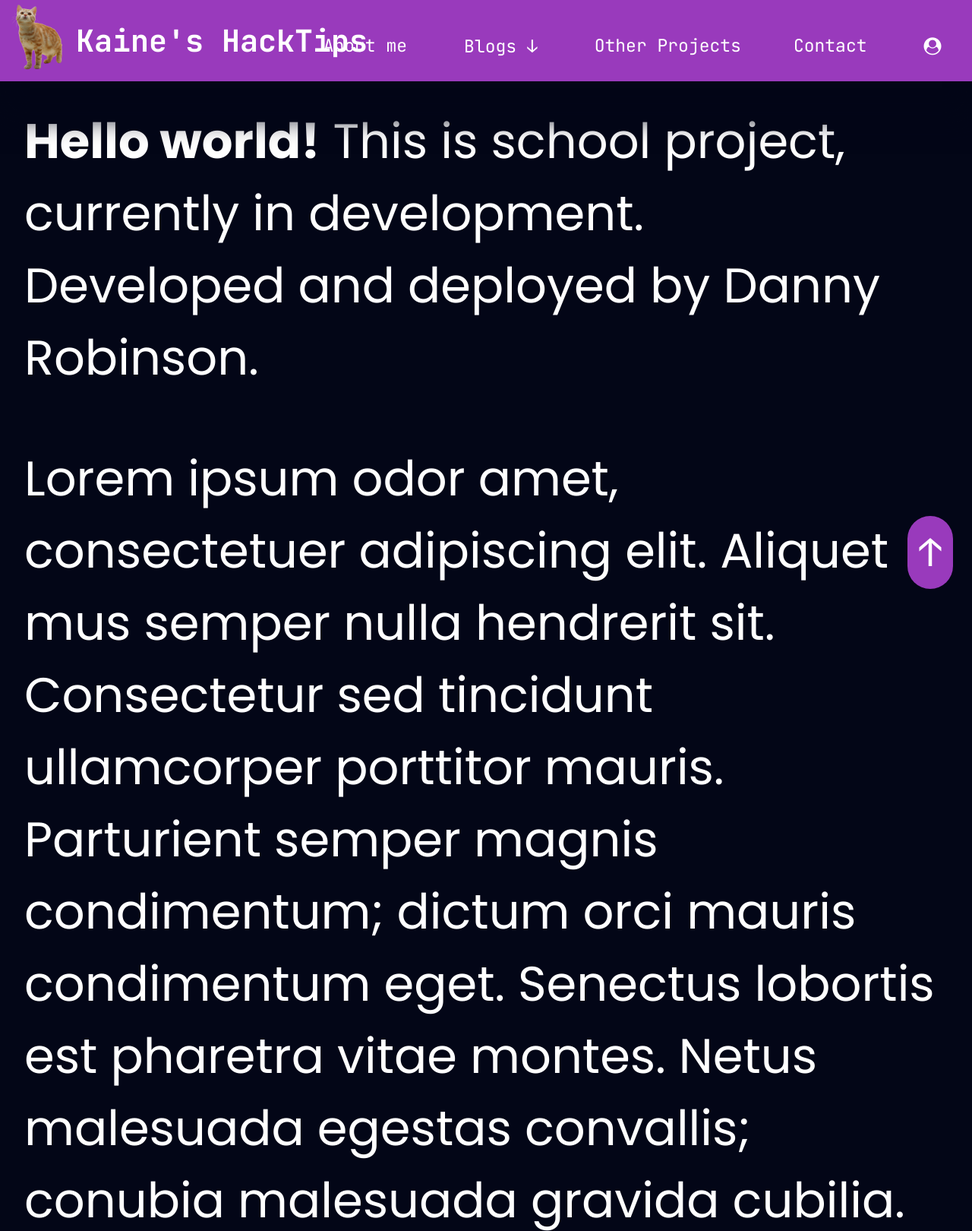
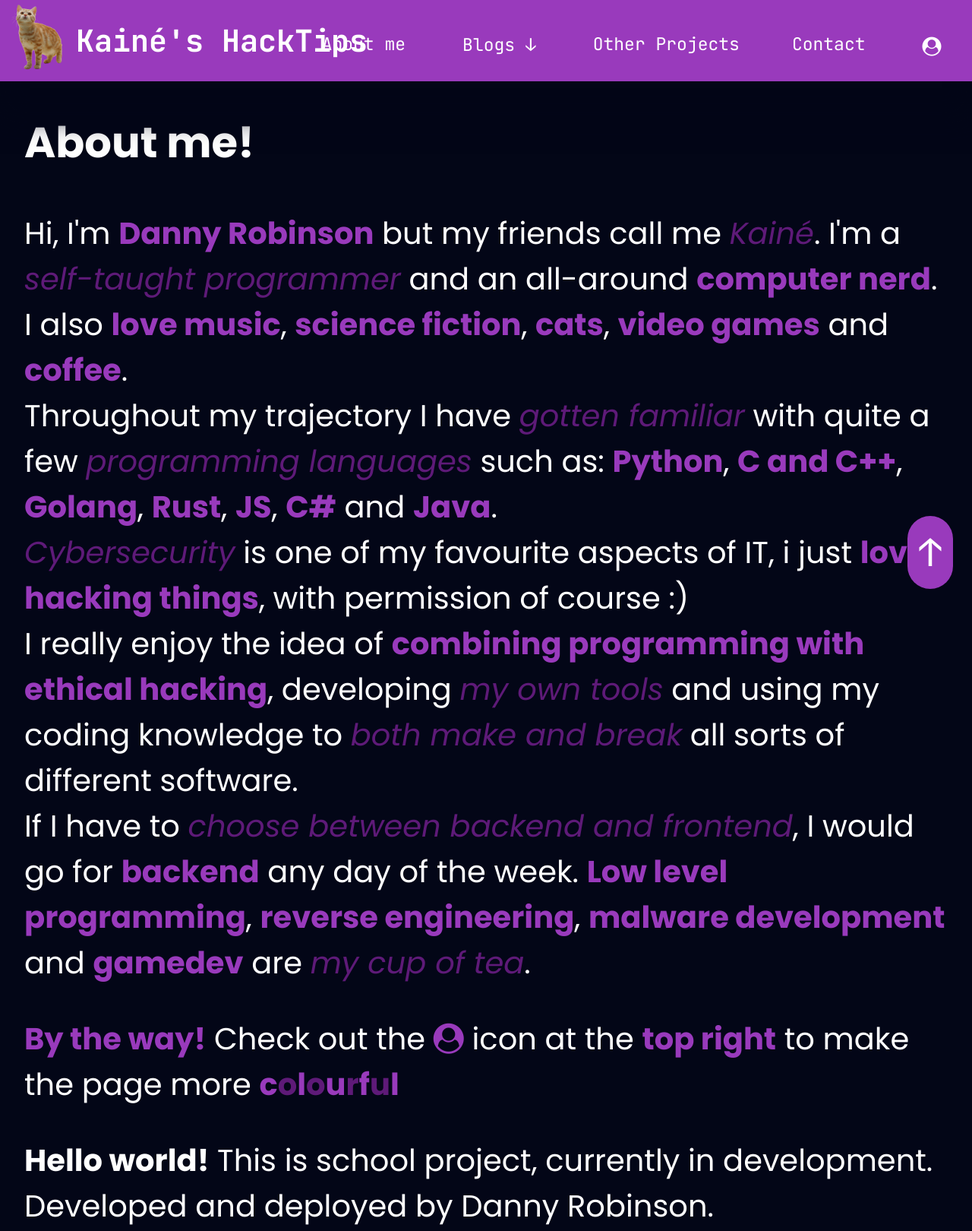
Before and after one commit to kaine0x00/daw-project, a website built with webpack: page index.html in a window 1280 px wide. Shown: the top 1620 px of the page at 76% size. Built offline with nearby package versions, Linux system fonts and the light colour scheme.

Commit message:
Added content to the about me

```diff
--- a/css/style.css
+++ b/css/style.css
@@ -10,11 +10,21 @@
 
 body {
   background-color: var(--bg);
+  color: var(--textcolour);
 }
 
 main {
-  margin-top: 50px;
+  margin-top: 75px;
   padding: 1.5em;
+  font-family: 'Poppins', sans-serif;
+}
+
+main p {
+  font-size: 2.5em;
+}
+
+main h2 {
+  font-size:3.5em;
 }
 
 .topnav {
@@ -148,10 +158,11 @@ main {
   border: 4px solid var(--textcolour);
 }
 
-.intro {
-  color: var(--textcolour);
-  font-family: 'Poppins', sans-serif;
-  font-size: 4em;
+.highlight {
+  color: var(--accent);
+}
+.highlight2 {
+  color: var(--accent2);
 }
 
 .backtotop {
@@ -211,3 +222,7 @@ main {
   background-color: transparent;
   border: none;
 }
+
+#profileToggle {
+  font-size: 25px;
+}
--- a/index.html
+++ b/index.html
@@ -30,11 +30,11 @@
 
   <header class="topmenu" id="topmenu">
       <a><img id="logo" src="/img/icon.png" alt="logo"></a>
-      <h1 id="title">Kaine's HackTips</h1>
+      <h1 id="title">Kain&eacute;'s HackTips</h1>
 
       <nav class="topnav" id="topnav">
         <ul>
-          <li><a href="">About me</a></li>
+          <li><a href="#about">About me</a></li>
           <li><button type="button" id="blogToggle"> Blogs &darr; </button></li>
           <li><a href="">Other Projects</a></li>
           <li><a href="">Contact</a></li>
@@ -56,6 +56,47 @@
       </ul>
     </div>
 
+    <div class="about" id="about">
+      <h2>About me!</h2>
+      <p>
+        Hi, I'm <b class="highlight">Danny Robinson</b> but my friends call me <i class="highlight2">Kain&eacute;</i>. I'm a
+        <i class="highlight2"> self-taught programmer</i>
+        and an all-around <b class="highlight">computer nerd</b>. I also <b class="highlight">love music</b>,
+        <b class="highlight">science fiction</b>,
+        <b class="highlight">cats</b>,
+        <b class="highlight">video games</b> and
+        <b class="highlight">coffee</b>.
+        <br>
+        Throughout my trajectory I have <i class="highlight2">gotten familiar</i>
+        with quite a few <i class="highlight2">programming languages</i> such as:
+        <b class="highlight">Python</b>,
+        <b class="highlight">C and C++</b>,
+        <b class="highlight">Golang</b>,
+        <b class="highlight">Rust</b>,
+        <b class="highlight">JS</b>,
+        <b class="highlight">C#</b> and
+        <b class="highlight">Java</b>.
+        <br>
+        <i class="highlight2">Cybersecurity</i> is one of my favourite aspects of IT, i just <b class="highlight">love hacking things</b>, with permission of course :)
+        <br>
+        I really enjoy the idea of <b class="highlight">combining programming with ethical hacking</b>, developing
+        <i class="highlight2">my own tools</i> and using my coding knowledge to
+        <i class="highlight2">both make and break</i> all sorts of different software.
+        <br>
+        If I have to <i class="highlight2">choose between backend and frontend</i>, I would go for <b class="highlight">backend</b> any day of the week.
+        <b class="highlight">Low level programming</b>,
+        <b class="highlight">reverse engineering</b>,
+        <b class="highlight">malware development</b>
+        and <b class="highlight">gamedev</b>
+        are <i class="highlight2">my cup of tea</i>.
+      </p>
+      <p>
+        <b class="highlight">By the way!</b> Check out the
+        <i class="highlight fa fa-user-circle"></i> icon at the <b class="highlight">top right</b> to make the page more
+        <b class="highlight">c</b><b class="highlight2">o</b><b class="highlight">l</b><b class="highlight2">o</b><b class="highlight">u</b><b class="highlight2">r</b><b class="highlight">f</b><b class="highlight2">u</b><b class="highlight">l</b>
+      </p>
+    </div>
+
     <div class="intro" id="intro">
       <p>
         <b>Hello world!</b> This is school project, currently in development. <br>
@@ -68,14 +109,6 @@
         Senectus lobortis est pharetra vitae montes. Netus malesuada egestas convallis;
         conubia malesuada gravida cubilia.
         Conubia at turpis torquent himenaeos lectus parturient tempor dictumst.
-
-        Ornare purus dolor vivamus nascetur massa duis adipiscing.
-        Scelerisque accumsan magna phasellus est netus; euismod metus.
-        Non massa amet dictum luctus hendrerit dolor sit dis.
-        Conubia ex pellentesque ullamcorper tellus mi sem condimentum purus magna.
-        Malesuada curae risus magnis diam sit, sociosqu dictum leo.
-        Ex maximus lacus scelerisque egestas fusce penatibus class.
-        Quisque vivamus vel ad ante feugiat a.
       </p>
     </div>
 
@@ -100,13 +133,13 @@
       </form>
     </div>
 
-    <div id="blackout" class="blackout"></div>
-    <!-- this is just a black half opaque screen for layering-->
-
   </main>
 
   <a href="#title" class="backtotop">&uarr;</a>
 
+  <div id="blackout" class="blackout"></div>
+  <!-- this is just a black half opaque screen for layering-->
+
 </body>
 
 </html>
```
